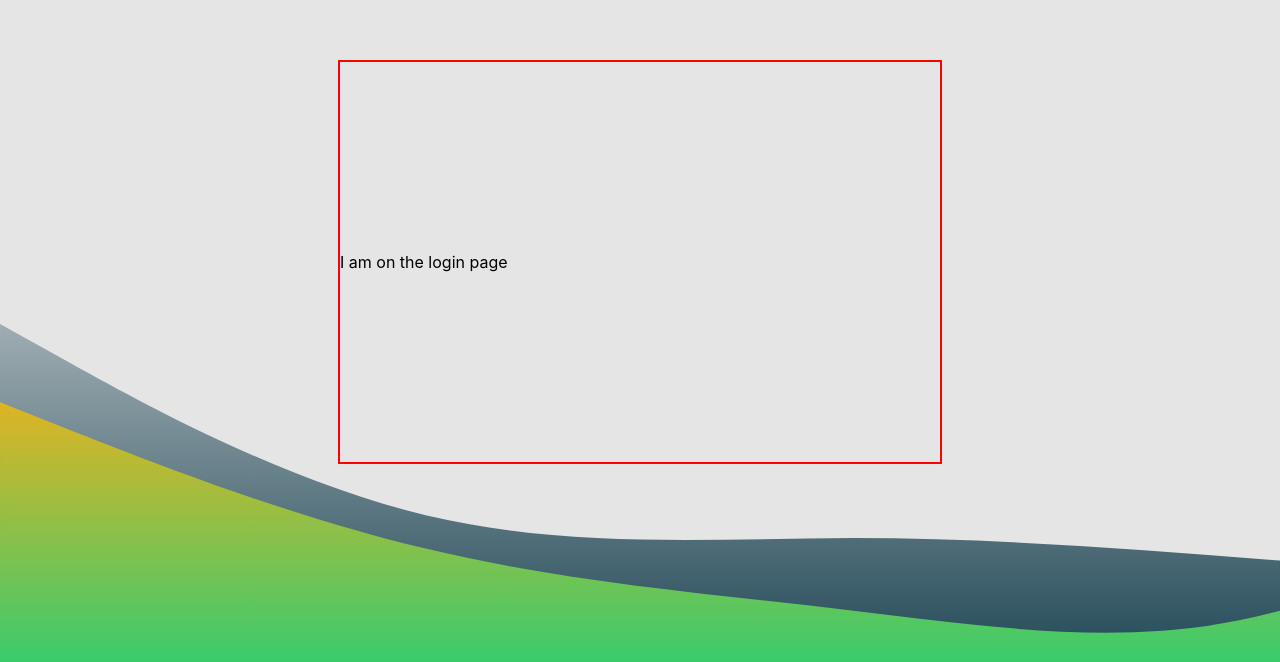
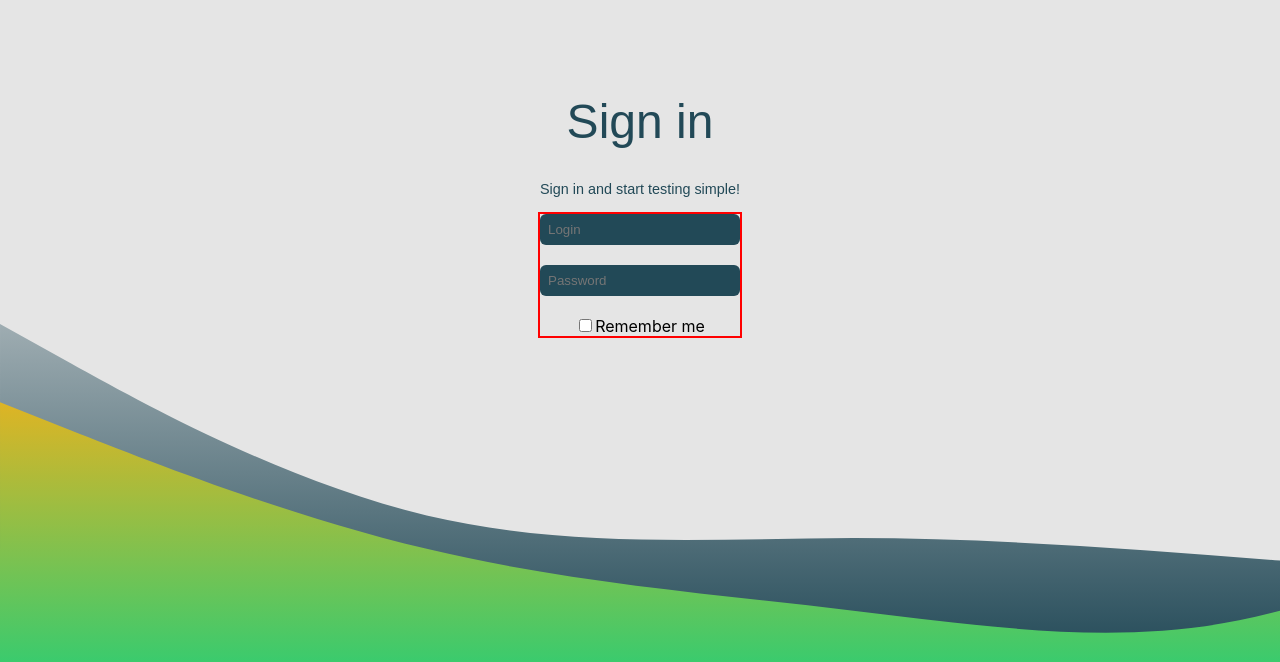
Before and after one commit to TofanStefan/e-testing-frontend, a React (Create React App) app: page /login in a window 1280 px wide. Shown: the part 138-800 px from the top of the page. Built offline with nearby package versions, Linux system fonts and the light colour scheme.

Commit message:
Work in progress

```diff
--- a/src/Views/login.view.tsx
+++ b/src/Views/login.view.tsx
@@ -4,13 +4,60 @@ import Wave from "../SVG/wave.svg";
 const Login = () => {
   return (
     <MainContainer>
-      <LoginContainer>I am on the login page</LoginContainer>
+      <LoginContainer>
+        <HeaderText>Sign in</HeaderText>
+        <ParagraphText>Sign in and start testing simple!</ParagraphText>
+        <InputContainer>
+          <UserInput placeholder={"Login"}></UserInput>
+          <UserInput placeholder={"Password"}></UserInput>
+          <div>
+            <UserCheckBox type={"checkbox"} />
+            Remember me
+          </div>
+        </InputContainer>
+      </LoginContainer>
       <FooterImg src={Wave} alt="wave" />
     </MainContainer>
   );
 };
+const UserInput = styled.input`
+  color: white;
+  background-color: #224957;
+  font-family: "Lexend Deca", sans-serif;
+  outline: 0;
+  border: 0;
+  border-radius: 6px;
+  padding: 8px 8px;
+  margin-bottom: 20px;
+`;
 
+const UserCheckBox = styled.input`
+  background-color: #224957;
+`;
+const InputContainer = styled.div`
+  border: 2px red solid;
+  width: 200px;
+  margin: 0 auto;
+  display: flex;
+  justify-content: space-between;
+  flex-direction: column;
+`;
+const ParagraphText = styled.p`
+  font-size: 0.9rem;
+  font-family: "Lexend Deca", sans-serif;
+  color: #224957;
+  font-weight: 500;
+`;
+const HeaderText = styled.h1`
+  font-family: "Lexend Deca", sans-serif;
+  font-weight: 500;
+  font-size: 3rem;
+
+  color: #224957;
+`;
 const MainContainer = styled.div`
+  text-align: center;
+  @import url("https://fonts.googleapis.com/css2?family=Lexend+Deca&display=swap");
   height: 100vh;
   display: flex;
   flex-direction: column;
@@ -19,13 +66,9 @@ const MainContainer = styled.div`
 `;
 
 const LoginContainer = styled.div`
-  display: flex;
-  justify-content: center;
-  flex-direction: column;
   width: 600px;
   height: 400px;
   margin: auto;
-  border: 2px solid red;
   @media (max-width: 768px) {
     width: 95%;
   }
```
